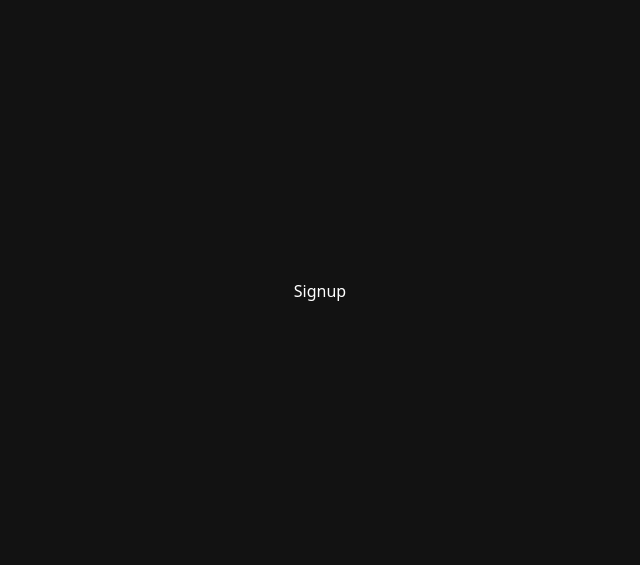
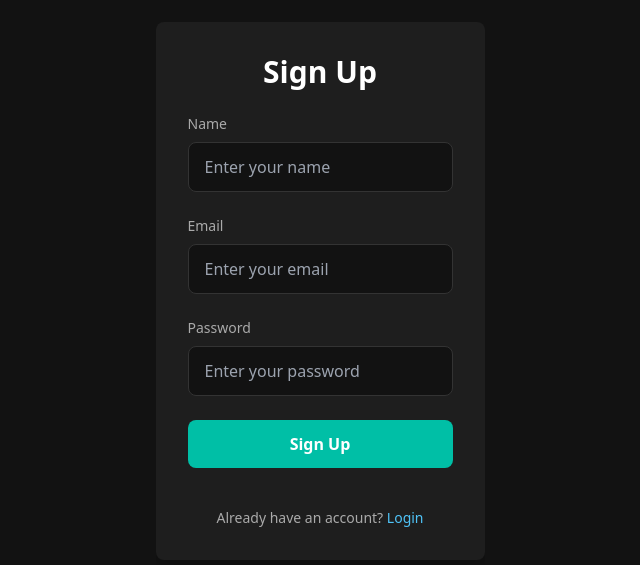
Before and after one commit to coder-nitin07/expense-tracker-app, a React (Vite) app in the folder frontend/: page /signup in a window 1280 px wide. Shown: the part 109-674 px from the top of the page, without its empty margins (320-960 px from the left). Built offline with nearby package versions, Linux system fonts and the light colour scheme.

Commit message:
Create Login and Singup

```diff
--- /dev/null
+++ b/frontend/src/context/AuthContext.jsx
@@ -0,0 +1,58 @@
+import { createContext, useContext, useEffect, useState } from 'react';
+
+
+const AuthContext = createContext();
+export const useAuth = () => useContext(AuthContext);
+
+
+export const AuthProvider = ({ children }) => {
+    const [user, setUser] = useState(null);
+    const [token, setToken] = useState(null);
+    const [loading, setLoading] = useState(true);
+
+
+    useEffect(() => {
+        try {
+            const savedData = localStorage.getItem('user');
+
+            if (savedData && savedData !== 'undefined') {
+                const parsed = JSON.parse(savedData);
+
+                // Only if both exist
+                if (parsed?.user && parsed?.token) {
+                    setUser(parsed.user);
+                    setToken(parsed.token);
+                }
+            }
+        } catch (err) {
+            console.error('Failed to parse saved user data:', err);
+            localStorage.removeItem('user'); // Clean up corrupted value
+        }
+
+        setLoading(false);
+    }, []);
+
+
+    const login = (data) => {
+        if (!data || !data.user || !data.token) {
+            console.error('Invalid login data:', data);
+            return;
+        }
+
+        setUser(data.user);
+        setToken(data.token);
+        localStorage.setItem('user', JSON.stringify(data));
+    };
+
+    const logout = () => {
+        setUser(null);
+        setToken(null);
+        localStorage.removeItem('user');
+    };
+
+    return (
+        <AuthContext.Provider value={{ user, token, login, logout }}>
+            {!loading && children}
+        </AuthContext.Provider>
+    );
+};
--- a/frontend/src/main.jsx
+++ b/frontend/src/main.jsx
@@ -5,12 +5,13 @@ import App from './App.jsx'
 
 import 'react-toastify/dist/ReactToastify.css';
 import { ToastContainer } from 'react-toastify';
+import { AuthProvider } from './context/AuthContext.jsx';
 
 createRoot(document.getElementById('root')).render(
   <StrictMode>
-    <>
+    <AuthProvider>
         <App />
         <ToastContainer position='top-right' autoClose={ 3000 } />
-    </>
+    </AuthProvider>
   </StrictMode>,
 )
--- a/frontend/src/pages/Auth/Login.jsx
+++ b/frontend/src/pages/Auth/Login.jsx
@@ -1,11 +1,14 @@
-import { motion, useScroll } from 'framer-motion';
+import { motion } from 'framer-motion';
 import { useState } from 'react';
 import { Link, useNavigate } from 'react-router-dom';
 import { toast } from 'react-toastify';
+import axios from 'axios';
+import { useAuth } from '../../context/AuthContext';
 
 const Login = () => {
   const [ email, setEmail ] = useState('');
   const [ password, setPassword ] = useState('');
+  const { login: loginUser } = useAuth();
   const navigate = useNavigate();
 
   const handleLogin = async (e)=>{
@@ -16,22 +19,14 @@ const Login = () => {
         }
 
         try {
-            const res = await fetch('http://localhost:3000/auth/loginUser', {
-                method: 'POST',
-                headers: {
-                    "Content-Type": "application/json"
-                },
-                body: JSON.stringify({ email, password })
+            const { data } = await axios.post('http://localhost:3000/auth/loginUser', {
+                email,
+                password
             });
 
-            const data = await res.json();
-
-            if(!res.ok){
-                throw new Error(data.message || "Login failed");
-            }
+            loginUser(data);
 
             toast.success('Login successfully');
-            localStorage.setItem('token', data.token);
             navigate('/dashboard');
         } catch (err) {
             toast.error(err.message);
--- a/frontend/src/pages/Auth/Signup.jsx
+++ b/frontend/src/pages/Auth/Signup.jsx
@@ -1,9 +1,107 @@
-import React from 'react'
+import { motion } from 'framer-motion';
+import { useState } from 'react';
+import { useNavigate, Link } from 'react-router-dom';
+import axios from 'axios';
+import { toast } from 'react-toastify';
+import { useAuth } from '../../context/AuthContext';
 
 const Signup = () => {
-  return (
-    <div>Signup</div>
-  )
+    const [ formData, setFormData ] = useState({
+        name: '',
+        email: '',
+        password: ''
+    });
+
+    const { login: loginUser } = useAuth();
+    const navigate = useNavigate();
+
+    const handleChange = (e)=>{
+        setFormData(prev => ({ ...prev, [ e.target.name ]: e.target.value }));
+    };
+
+    const handleSubmit = async (e)=>{
+        e.preventDefault();
+
+        try {
+            const { data } = await axios.post('http://localhost:3000/auth/createUser', formData);
+
+            loginUser({ user: data.user, token: data.token }); // ✅ send a full object
+
+            toast.success('Signup successfully.');
+            navigate('/dashboard');
+
+        } catch (err) {
+            toast.error(err?.response?.data?.message || 'Signup failed');
+        }
+    };
+
+    return (
+        <motion.div
+            className="min-h-screen flex justify-center items-center bg-[#121212] text-white overflow-hidden"
+            initial={{ opacity: 0, y: 100 }}
+            animate={{ opacity: 1, y: 0 }}
+            transition={{ duration: 0.5 }}
+        >
+            <div className="bg-[#1E1E1E] p-8 rounded-lg shadow-lg w-full max-w-md">
+                <h2 className="text-3xl font-bold mb-6 text-center">Sign Up</h2>
+
+                <form className="space-y-6" onSubmit={handleSubmit}>
+                    <div>
+                        <label className="block mb-2 text-sm font-medium text-[#AAAAAA]">Name</label>
+                        <input
+                        type="text"
+                        name="name"
+                        placeholder="Enter your name"
+                        value={formData.name}
+                        onChange={handleChange}
+                        className="w-full px-4 py-3 bg-[#121212] border border-[#333] rounded-lg focus:outline-none focus:border-[#00BFA6] focus:ring-2 focus:ring-[#00BFA6]/50 transition-all duration-200"
+                        required
+                        />
+                    </div>
+
+                <div>
+                    <label className="block mb-2 text-sm font-medium text-[#AAAAAA]">Email</label>
+                    <input
+                        type="email"
+                        name="email"
+                        placeholder="Enter your email"
+                        value={formData.email}
+                        onChange={handleChange}
+                        className="w-full px-4 py-3 bg-[#121212] border border-[#333] rounded-lg focus:outline-none focus:border-[#00BFA6] focus:ring-2 focus:ring-[#00BFA6]/50 transition-all duration-200"
+                        required
+                    />
+                </div>
+
+                <div>
+                    <label className="block mb-2 text-sm font-medium text-[#AAAAAA]">Password</label>
+                    <input
+                        type="password"
+                        name="password"
+                        placeholder="Enter your password"
+                        value={formData.password}
+                        onChange={handleChange}
+                        className="w-full px-4 py-3 bg-[#121212] border border-[#333] rounded-lg focus:outline-none focus:border-[#00BFA6] focus:ring-2 focus:ring-[#00BFA6]/50 transition-all duration-200"
+                        required
+                    />
+                </div>
+
+                <button
+                    type="submit"
+                    className="w-full bg-[#00BFA6] hover:bg-[#00a790] text-white font-semibold py-3 rounded-lg transition-all duration-300 transform hover:-translate-y-1 focus:outline-none focus-visible:ring-2 focus-visible:ring-offset-2 focus-visible:ring-offset-[#1E1E1E] focus-visible:ring-[#00BFA6] disabled:opacity-50"
+                >
+                    Sign Up
+                </button>
+                </form>
+
+                <p className="mt-10 text-sm text-center text-[#AAAAAA]">
+                    Already have an account?{" "}
+                    <Link to="/login" className="text-[#4FC3F7] font-medium hover:underline">
+                        Login
+                    </Link>
+                </p>
+            </div>
+        </motion.div>
+    )
 }
 
 export default Signup
```
